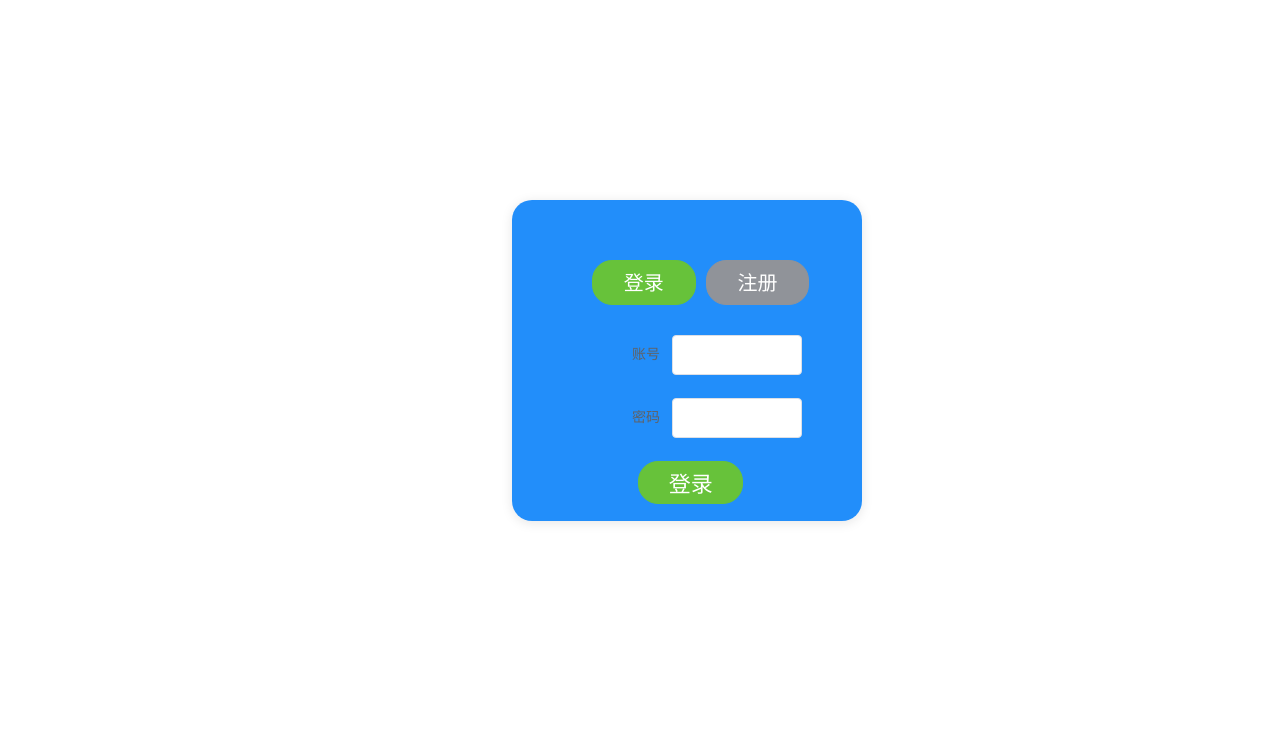
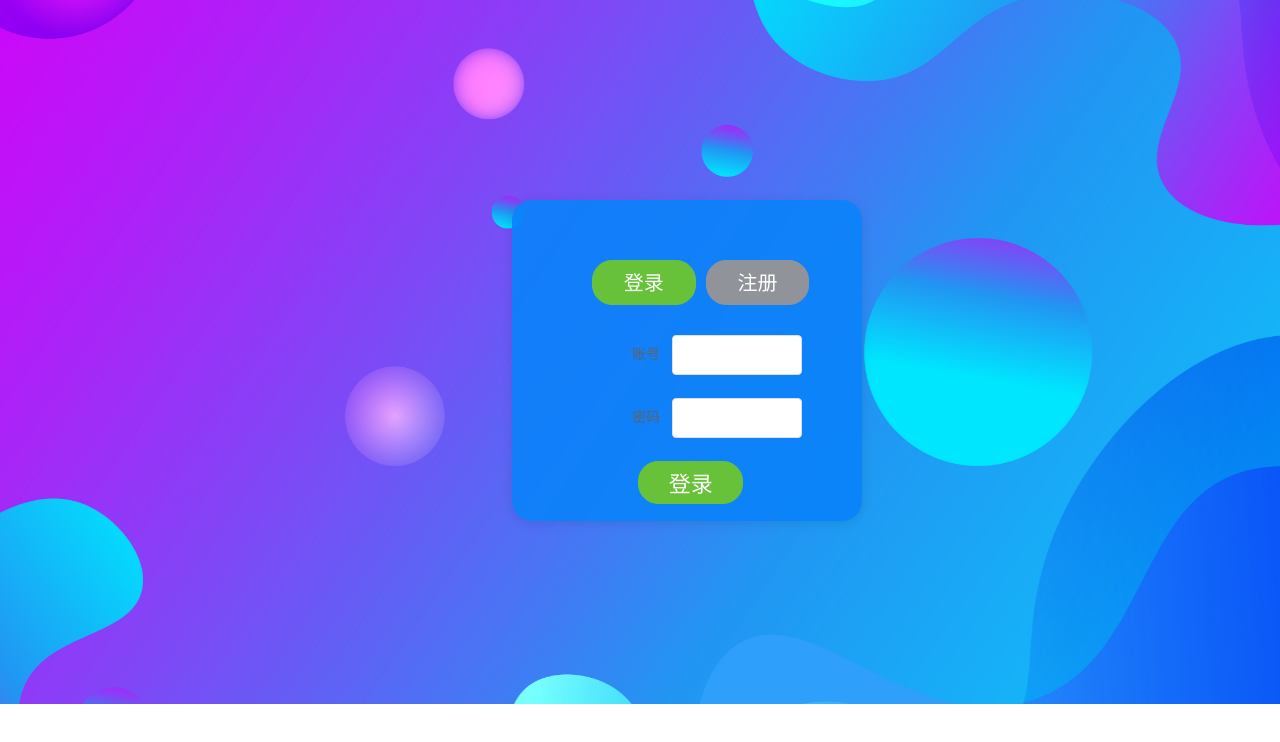
Before and after one commit to codingkai001/yunping, a Vue app: page /sign_in in a window 1280 px wide. Shown: the top 742 px of the page. Built offline with nearby package versions, Linux system fonts and the light colour scheme.

Commit message:
fix background issues

```diff
--- a/src/App.vue
+++ b/src/App.vue
@@ -13,4 +13,8 @@
 
 <style>
 
+    body {
+        margin: 0;
+        padding: 0;
+    }
 </style>
--- a/src/assets/css/sign.css
+++ b/src/assets/css/sign.css
@@ -1,9 +1,14 @@
+
 #sign-in, #sign-up {
+	position: absolute;
 	background: url("../img/bgd2.jpg") no-repeat;
     background-attachment: fixed;
-    background-size: 100%;
+	background-size: 110%;
+	width: 100%;
+	height: 100%;
 }
 .sign-container {
+	/*background: url("../img/bgd2.jpg") no-repeat;*/
 	position: absolute;
 	width: 18%;
 	margin: 0;
--- a/src/views/Teacher.vue
+++ b/src/views/Teacher.vue
@@ -62,7 +62,7 @@
 				date: '2016-05-02',
 				name: '王小虎',
 				address: '上海市普陀区金沙江路 1518 弄'
-			}
+            };
 			return {
 				tableData: Array(15).fill(item),
 				name: '汪老师'
@@ -74,7 +74,7 @@
 	}
 </script>
 
-<style>
+<style scoped>
 	* {
 		margin: 0;
 		padding: 0;
@@ -82,7 +82,10 @@
 
 	#teacher {
 
-		background: url("../assets/img/bgd3.jpg");
+        /*background: url("../assets/img/bgd1.jpg") no-repeat;*/
+        /*background-attachment: fixed;*/
+        /*background-size: 100%;*/
+        /*background-color: white;*/
 	}
 
 	#teacher, #all-panel {
@@ -92,7 +95,7 @@
 	}
 
 	#all-panel {
-		opacity: 0.9;
+        /*opacity: 0.9;*/
 	}
 
 	#all-panel > .el-aside {
```
Also changed, not shown: src/main.js (+4 -4 lines).
